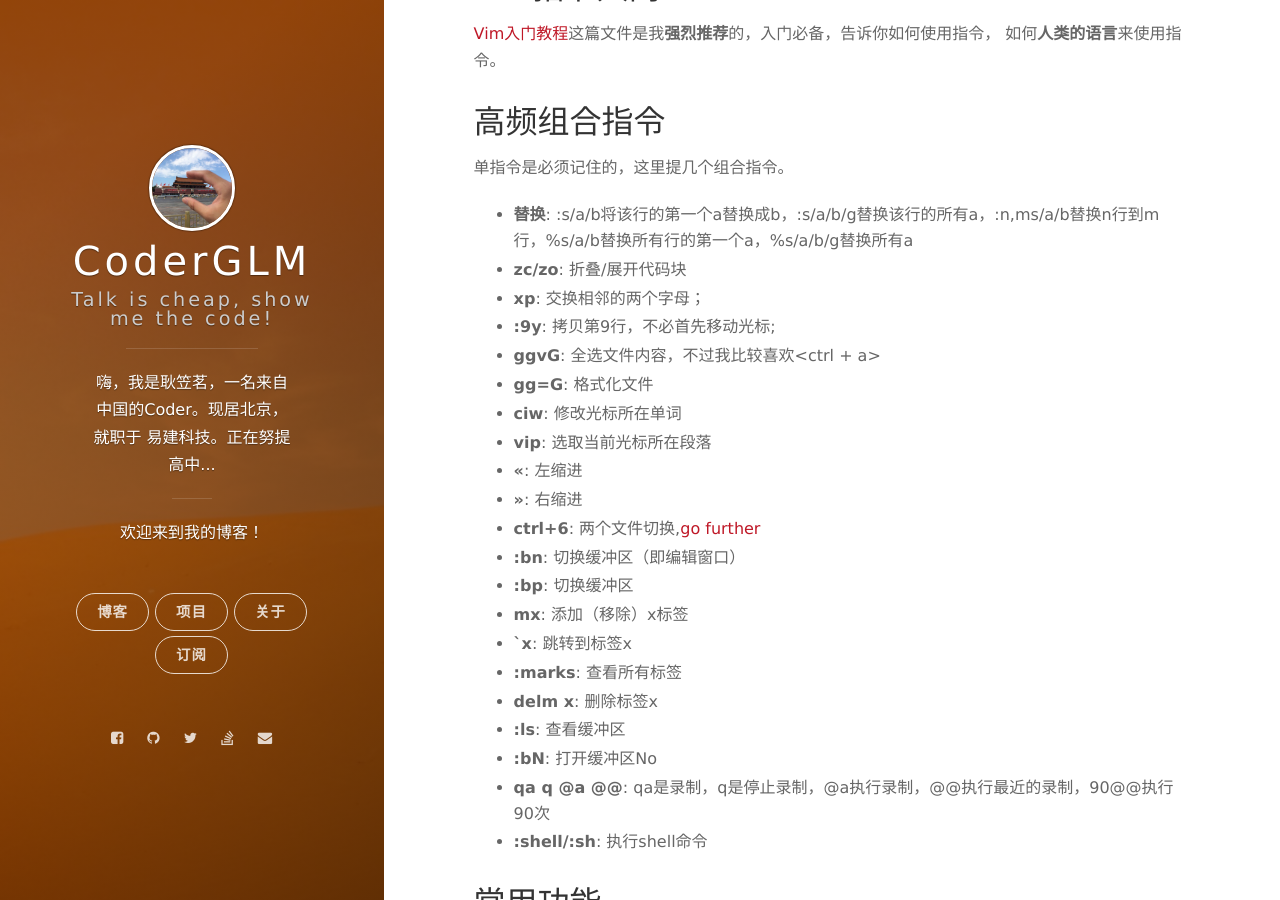
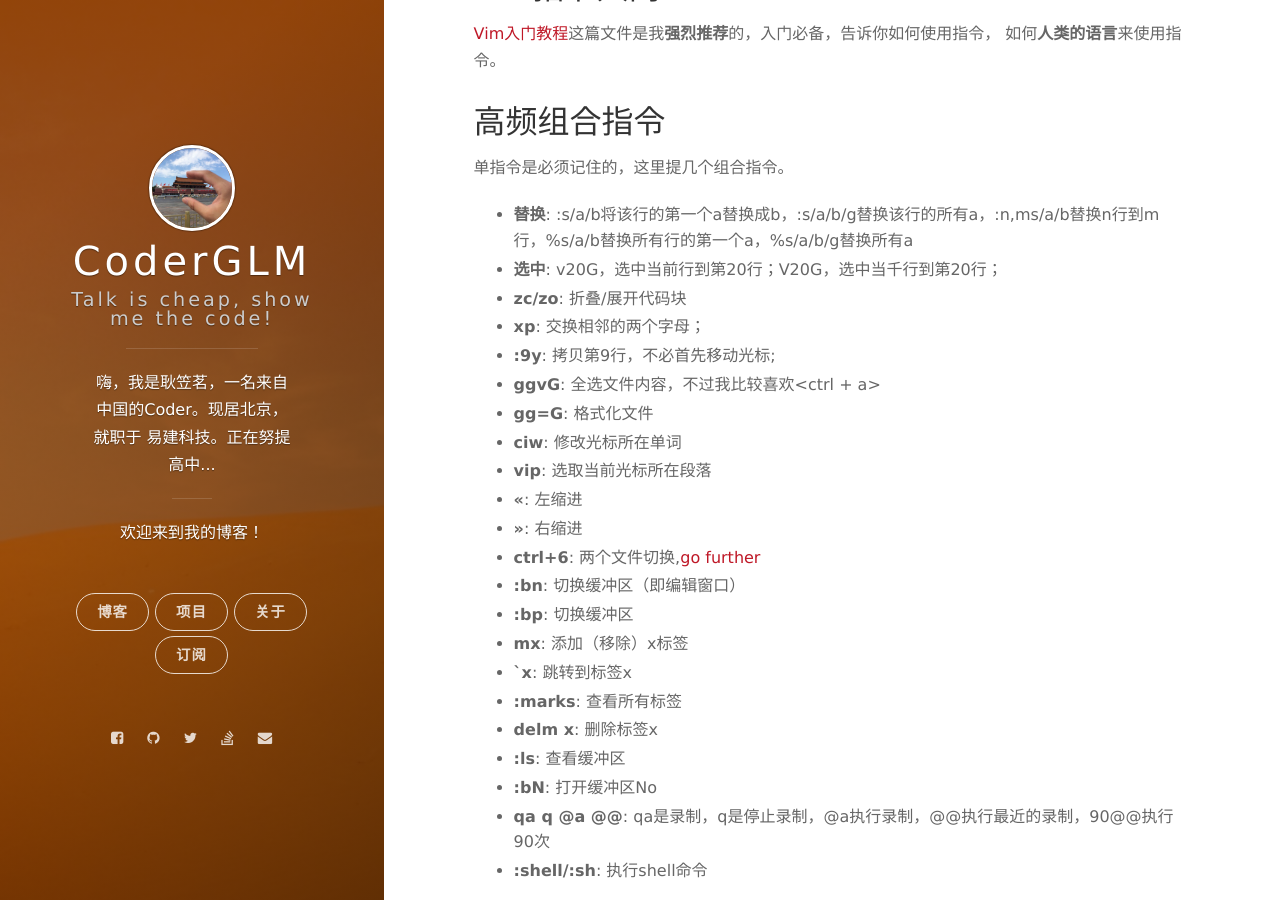
Before and after one commit to CoderLim/jekyll-based-blog, a Jekyll site: the page built from _posts/2016-09-08-how-to-use-vim.markdown, in a window 1280 px wide and 900 px high, scrolled down 1538 px. Built offline with Jekyll 4.4.1, drawn with Linux system fonts in a browser that asks for light colours; nearby versions of some CDN libraries; comment, search, counter and statistics services are not loaded.

Commit message:
增加“选中”

```diff
--- a/_posts/2016-09-08-how-to-use-vim.markdown
+++ b/_posts/2016-09-08-how-to-use-vim.markdown
@@ -33,6 +33,7 @@ tags: exvim;vim;使用;方法;终极;总结;入门;
 单指令是必须记住的，这里提几个组合指令。<br/>
 
 - **替换**: :s/a/b将该行的第一个a替换成b，:s/a/b/g替换该行的所有a，:n,ms/a/b替换n行到m行，%s/a/b替换所有行的第一个a，%s/a/b/g替换所有a
+- **选中**: v20G，选中当前行到第20行；V20G，选中当千行到第20行；
 - **zc/zo**: 折叠/展开代码块
 - **xp**: 交换相邻的两个字母；
 - **:9y**: 拷贝第9行，不必首先移动光标;
```
